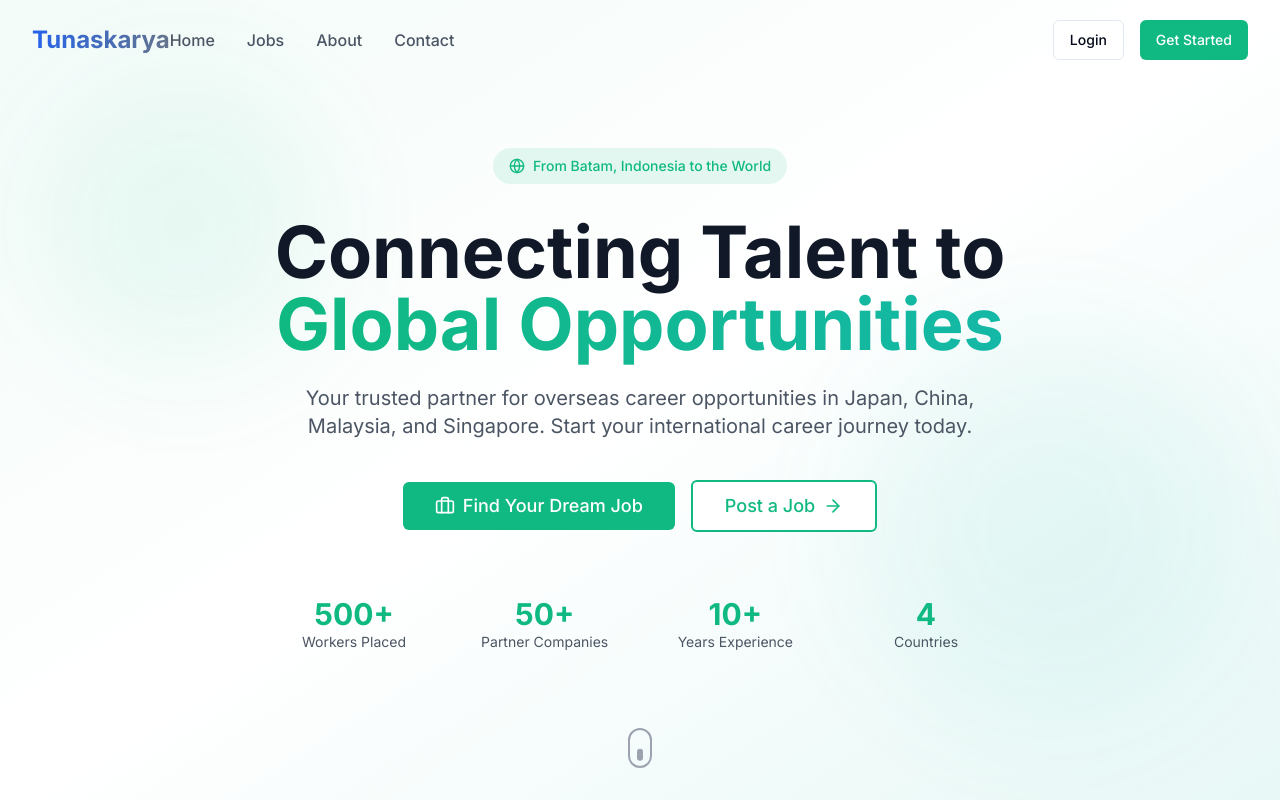
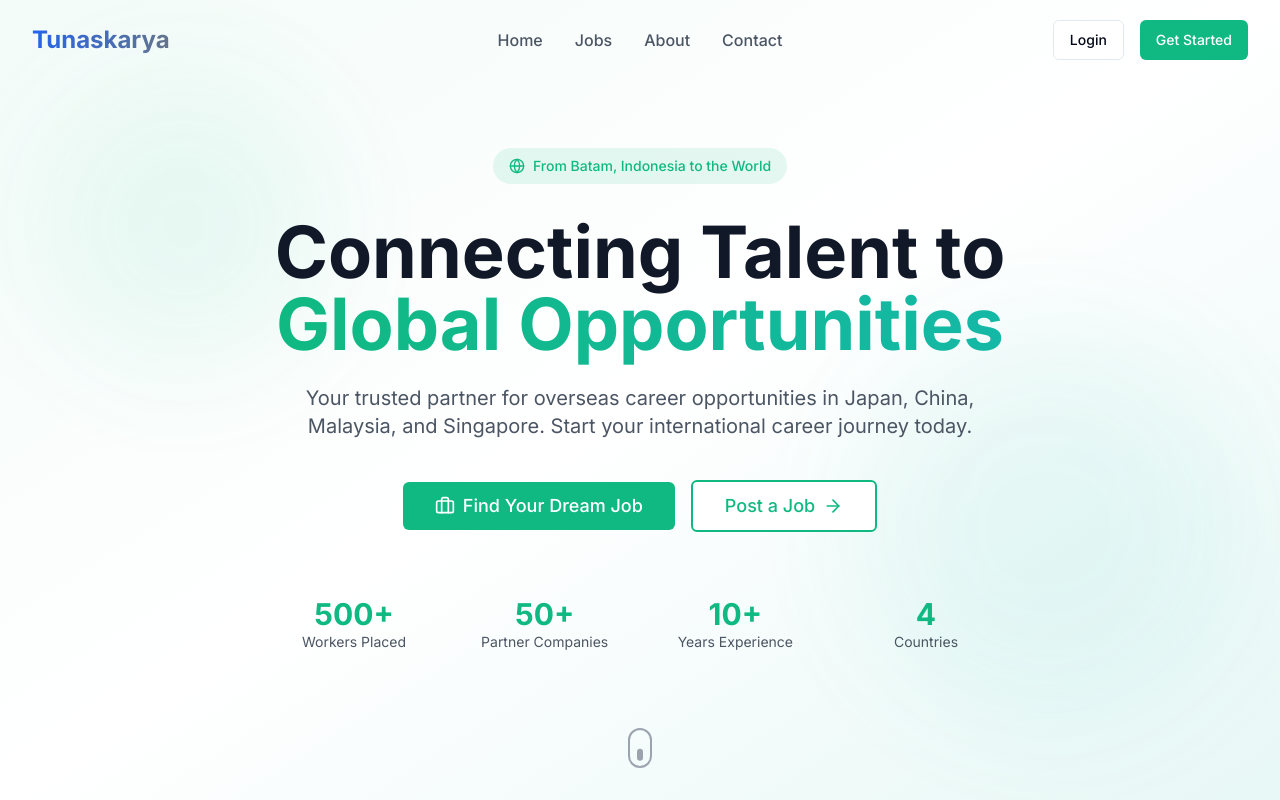
Before and after one commit to hellogunawan99/landingpage-corporation, a Next.js app: page / in a window 1280 px wide. Shown: the top 800 px of the page. Built offline with nearby package versions, Linux system fonts and the light colour scheme.

Commit message:
style: Center navbar using absolute positioning for true center alignment

```diff
--- a/app/components/navbar-client.tsx
+++ b/app/components/navbar-client.tsx
@@ -23,7 +23,6 @@ export default function NavbarClient() {
   const [isMobileMenuOpen, setIsMobileMenuOpen] = useState(false);
 
   useEffect(() => {
-    // Check localStorage for user (email/password login)
     const storedUser = localStorage.getItem("currentUser");
     if (storedUser) {
       try {
@@ -44,10 +43,8 @@ export default function NavbarClient() {
   }, []);
 
   const handleSignOut = async () => {
-    // Clear localStorage
     localStorage.removeItem("currentUser");
     setUser(null);
-    // Redirect to home
     window.location.href = "/";
   };
 
@@ -78,19 +75,21 @@ export default function NavbarClient() {
             </span>
           </Link>
 
-          <div className="hidden md:flex items-center space-x-8">
+          <div className="hidden md:block absolute left-1/2 transform -translate-x-1/2">
+            <div className="flex items-center space-x-8">
               {navLinks.map((link) => (
                 <Link
                   key={link.href}
                   href={link.href}
-                className="text-gray-600 hover:text-primary transition-colors font-medium"
+                  className="text-gray-600 hover:text-primary transition-colors font-medium whitespace-nowrap"
                 >
                   {link.label}
                 </Link>
               ))}
             </div>
+          </div>
 
-          <div className="hidden md:flex items-center space-x-4 ml-auto">
+          <div className="hidden md:flex items-center space-x-4">
             {user ? (
               <DropdownMenu>
                 <DropdownMenuTrigger asChild>
@@ -171,11 +170,6 @@ export default function NavbarClient() {
               </Link>
             ))}
             <div className="pt-4 space-y-2">
-              <Button variant="outline" className="w-full" asChild>
-                <Link href="/portal" onClick={() => setIsMobileMenuOpen(false)}>
-                  Job Portal
-                </Link>
-              </Button>
               {user ? (
                 <>
                   {user.role === "ADMIN" && (
```
Lines whose indentation alone changed are shown as unchanged.
